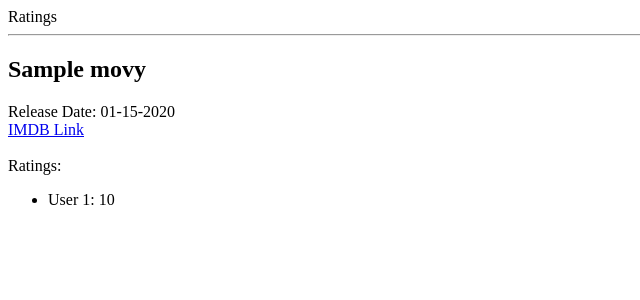
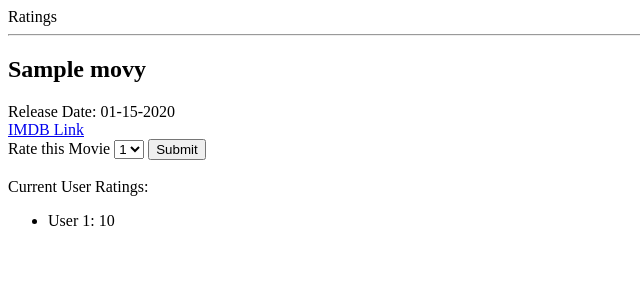
Before and after one commit to ErikaLi/hackbright_sqlalchemy_lab1, a Flask app: page /movies/1 in a window 1280 px wide. Shown: the top 300 px of the page, without its empty margins (0-640 px from the left). Run offline with Flask 2, Linux system fonts and the light colour scheme; the visitor is signed in with stand-in values (Sample User, id 1); tables that the repository leaves empty hold one stand-in row (values such as "Sample post").

Commit message:
Added ratings to movie profiles, added v1 rating prediction

```diff
--- a/server.py
+++ b/server.py
@@ -121,6 +121,23 @@ def logout_process():
     return redirect("/")
 
 
+@app.route('/rate', methods=['POST'])
+def rate_movie():
+    """Add or update rating for a movie by a certain user."""
+    movie_id = request.form['movie_id']
+    rating = request.form['rating']
+    user_id = session.get('current_user')
+    current_rating = Rating.query.filter(Rating.movie_id == movie_id,
+                                         Rating.user_id == user_id).first()
+    if current_rating:
+        # update if we already have a rating
+        current_rating.score = rating
+    else:
+        new_rating = Rating(movie_id=movie_id, user_id=user_id, score=rating)
+        db.session.add(new_rating)
+    db.session.commit()
+    flash("Your rating was added!")
+    return redirect("/movies/" + str(movie_id))
 
 
 if __name__ == "__main__":
--- a/templates/movie_profile.html
+++ b/templates/movie_profile.html
@@ -10,8 +10,24 @@ imdb_url -->
   <h2>{{ movie.title }}</h2>
     Release Date: {{ movie.released_at.strftime('%m-%d-%Y') }}<br>
     <a href="{{ movie.imdb_url }}">IMDB Link</a><br>
+    {% if session.get('current_user') %}
+        <form action = "/rate", method='POST'>
+            Rate this Movie
+            <select name = "rating">
+                <option value=1>1</option>
+                <option value=2>2</option>
+                <option value=3>3</option>
+                <option value=4>4</option>
+                <option value=5>5</option>
+            </select>
+            <input type='hidden' name="movie_id" value="{{ movie.movie_id }}">
+            <input type="submit">
+        </form>
+    {% else %}
+        <p><a href="/login">Log in to your account to rate this movie</a></p>
+    {% endif %}
     <br>
-    Ratings:
+    Current User Ratings:
     <ul>
         {% for r in movie.ratings | sort(attribute='score') %}
         <li>
```
Also changed, not shown: model.py (+61 -5 lines).
